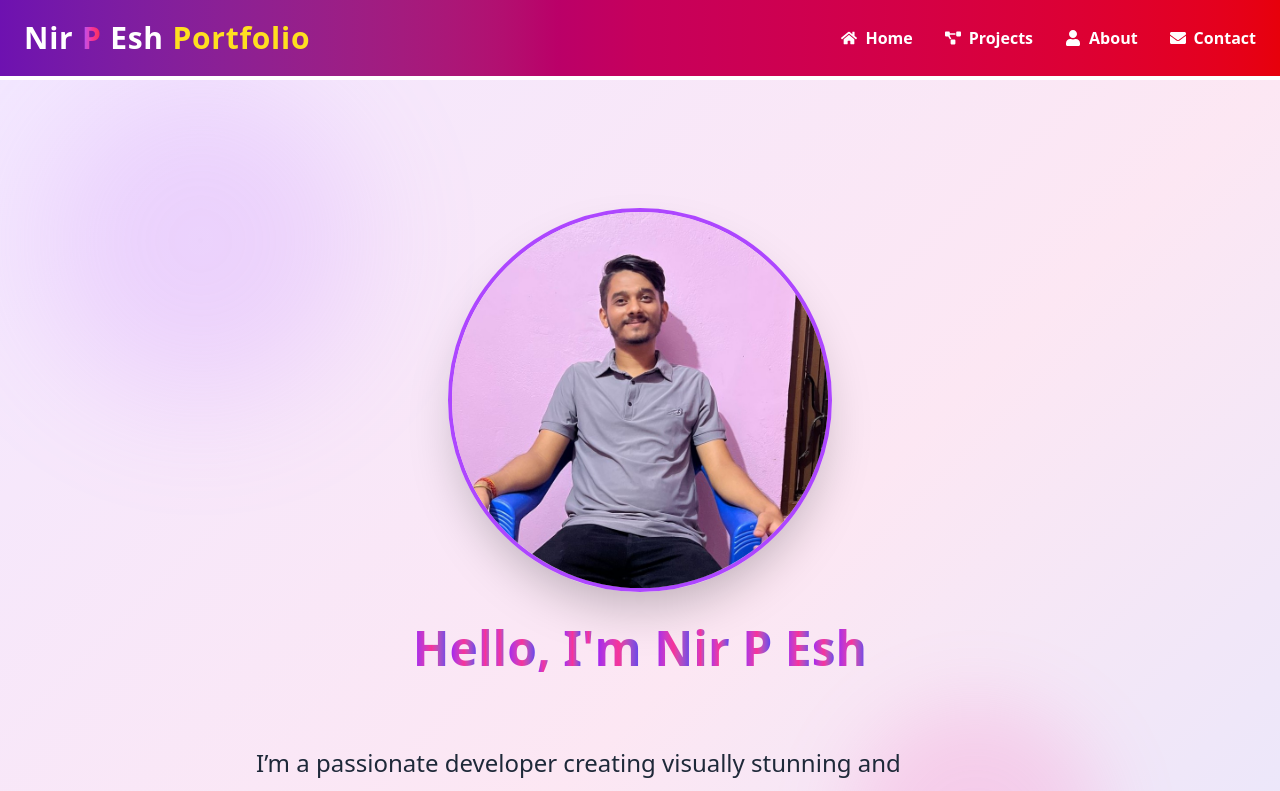
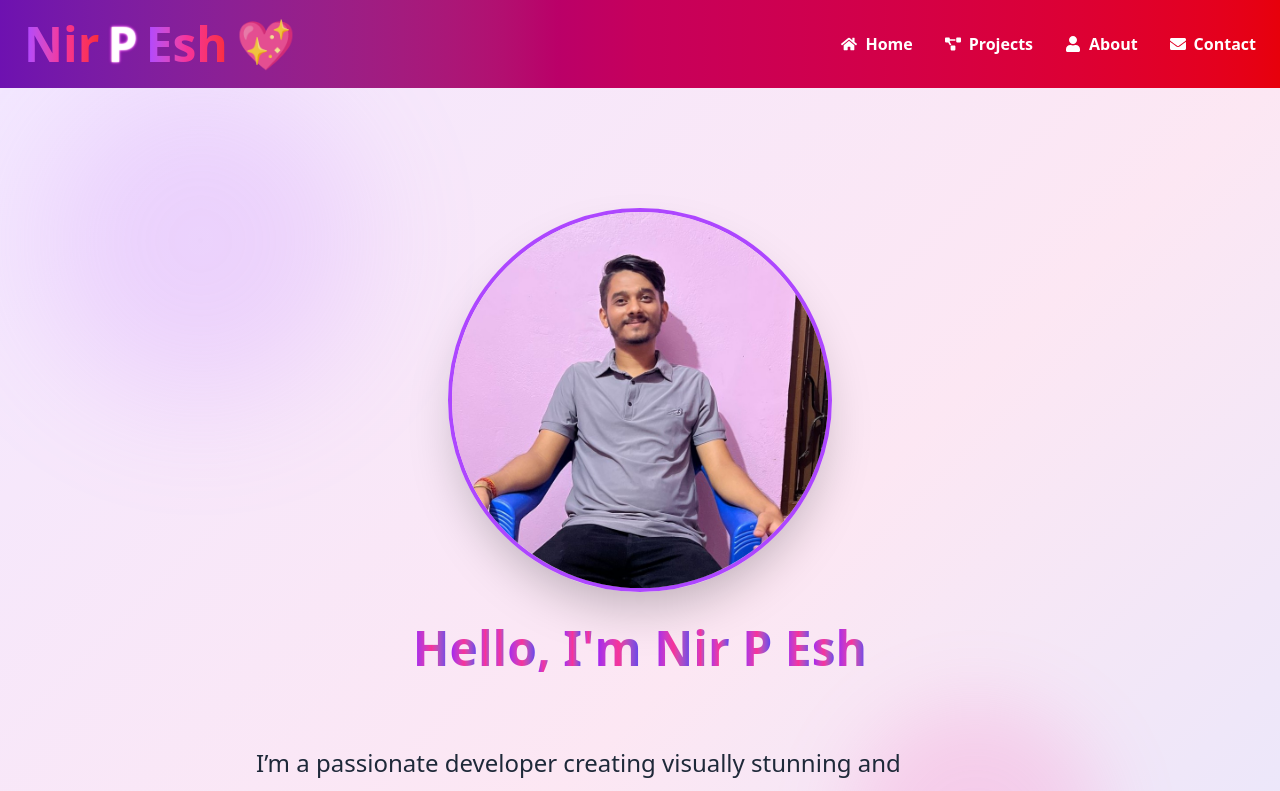
Before and after one commit to Nirpesh02/Nirpeshportfolio, a React (Vite) app: page / in a window 1280 px wide. Shown: the top 791 px of the page. Built offline with nearby package versions, Linux system fonts and the light colour scheme.

Commit message:
Navbar ko change

```diff
--- a/src/components/Navbar.jsx
+++ b/src/components/Navbar.jsx
@@ -37,19 +37,35 @@ export default function Navbar() {
       } text-white backdrop-blur-md`}
     >
       <div className="max-w-7xl mx-auto flex justify-between items-center px-6">
-        {/* Logo */}
-       <h1
-  className={`font-extrabold tracking-wide cursor-pointer transition-all duration-300 ${
-    scrolled ? "text-xl" : "text-2xl md:text-3xl"
-  } hover:scale-105`}
->
-  Nir{" "}
-  <span className="bg-gradient-to-r from-purple-500 via-pink-500 to-red-500 bg-clip-text text-transparent font-extrabold">
-    P
-  </span>{" "}
-  Esh <span className="text-yellow-300">Portfolio</span>
-</h1>
-
+        {/* Logo with gradient + glow + emoji pulse */}
+        <h1 className="cursor-pointer flex items-center gap-2 text-3xl md:text-4xl lg:text-5xl">
+          {/* Nir */}
+          <Motion.span className="bg-clip-text text-transparent bg-gradient-to-r from-purple-500 via-pink-500 to-red-500 font-extrabold">
+            Nir
+          </Motion.span>{" "}
+          {/* P with glow */}
+          <Motion.span
+            className="bg-clip-text text-transparent bg-gradient-to-r from-yellow-400 via-pink-500 to-purple-500 font-extrabold"
+            animate={{
+              textShadow: [
+                "0 0 2px #fff, 0 0 4px #fff, 0 0 6px #ff00ff",
+                "0 0 0px #fff, 0 0 0px #fff, 0 0 0px #ff00ff",
+                "0 0 2px #fff, 0 0 4px #fff, 0 0 6px #ff00ff",
+              ],
+            }}
+            transition={{ repeat: Infinity, duration: 1.5, ease: "easeInOut" }}
+          >
+            P
+          </Motion.span>{" "}
+          {/* Esh */}
+          <Motion.span className="bg-clip-text text-transparent bg-gradient-to-r from-purple-500 via-pink-500 to-red-500 font-extrabold">
+            Esh
+          </Motion.span>{" "}
+          {/* Pulse emoji */}
+          <Motion.span className="animate-pulse text-3xl md:text-4xl lg:text-5xl">
+            💖
+          </Motion.span>
+        </h1>
 
         {/* Desktop menu */}
         <ul className="hidden md:flex space-x-8 font-semibold">
```
